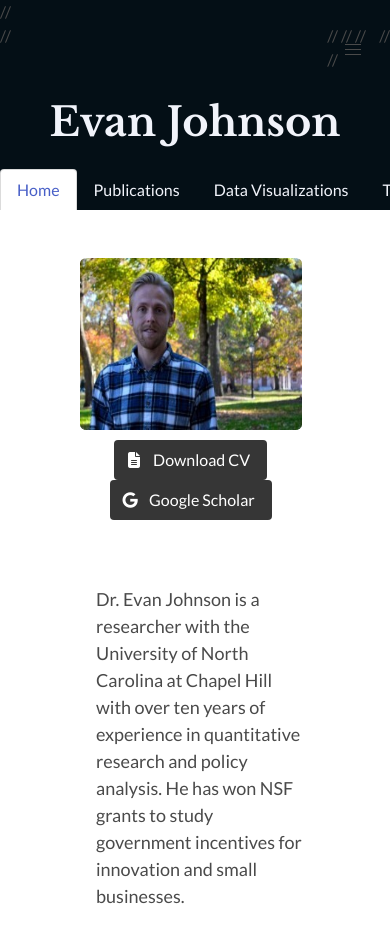
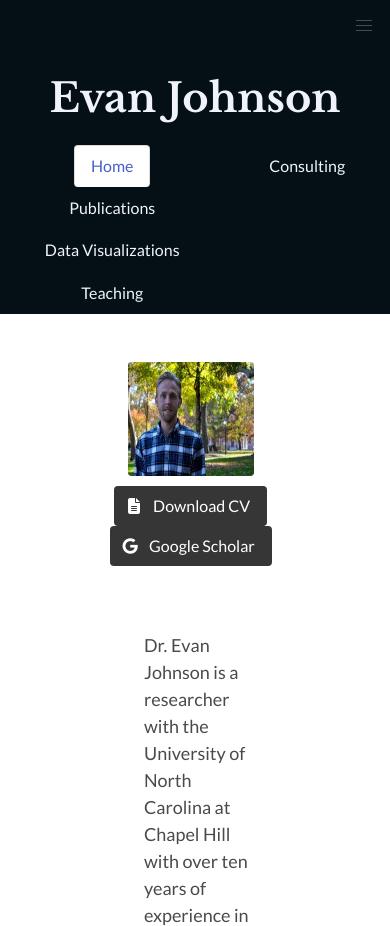
Before and after one commit to eejohnsonllc/academic_page, a website: page index.html in a window 390 px wide. Shown: the top 926 px of the page. Drawn offline with nearby package versions, Linux system fonts and the light colour scheme; no server answers; a web font is replaced by a local one.

Commit message:
first commit

```diff
--- a/css/index.css
+++ b/css/index.css
@@ -8,51 +8,76 @@ body {
     /* font-family: 'Kaisei HarunoUmi', serif; */
     /* font-family: 'Roboto', sans-serif;
      */
-     font-family: 'Lato', sans-serif;
+    font-family: 'Lato', sans-serif;
+}
+
+@media screen and (max-width: 600px) {
+    #nav-tabs {
+        height: 20vh;
+        flex-direction: column;
+        flex-wrap: wrap;
+
     }
 
-#overview{
-    margin-left: 2rem;
-    margin-right: 2rem;
+
+    .tabs.is-boxed a {
+        border-radius: 4px;
+
+    }
+
+
+    #index-intro {
+        margin: 1rem;
+        /* margin-left: 3rem; */
+    }
 }
 
-#index-intro{
+
+#overview {
+    margin-left: 5rem;
+    margin-right:5rem;
+}
+
+#index-intro {
     margin: 2rem;
     margin-left: 3rem;
 }
 
-.tabs a{
-    color: #F1F3FA;;
+.tabs a {
+    color: #F1F3FA;
+    ;
 }
 
-.footer a{
+.footer a {
     color: aliceblue;
 }
 
-.footer a:hover{
+.footer a:hover {
     color: skyblue;
 }
 
-.title{
+.title {
 
-     /* font-family: 'Playfair Display', serif; */
+    /* font-family: 'Playfair Display', serif; */
     font-weight: 600;
     font-family: 'Libre Baskerville', serif;
 }
-.title{
+
+.title {
     font-weight: 600;
     font-size: 2.5rem;
     color: #F1F3FA;
 }
 
-.content .title{
+.content .title {
     color: #3d3d3d;
 }
 
-p{
+p {
     font-weight: 400;
     font-size: large;
 }
+
 li {
 
     border: none;
@@ -61,13 +86,13 @@ li {
     cursor: pointer;
 }
 
-#pubtab li{
+#pubtab li {
     text-align: left;
-    line-height:2rem
+    line-height: 2rem
 }
 
-#pubtab .title{
-    margin-top:1rem;
+#pubtab .title {
+    margin-top: 1rem;
 }
 
 #pubtab a:hover {
@@ -105,5 +130,5 @@ li:hover a:after {
 }
 
 .is-active {
-    color:black
+    color: black
 }
--- a/js/layout.js
+++ b/js/layout.js
@@ -5,13 +5,13 @@ $(document).ready(function () {
   <div class="hero-head">
     <nav class="navbar">
       <div class="container">
-        // <div class="navbar-brand">
-        //   <span class="navbar-burger burger" data-target="navbarMenuHeroB">
-        //     <span></span>
-        //     <span></span>
-        //     <span></span>
-        //   </span>
-        // </div>
+        <div class="navbar-brand">
+          <span class="navbar-burger burger" data-target="navbarMenuHeroB">
+            <span></span>
+            <span></span>
+            <span></span>
+          </span>
+        </div>
         <div id="navbarMenuHeroB" class="navbar-menu">
           <div class="navbar-end">
 
@@ -38,9 +38,9 @@ $(document).ready(function () {
   </div>
 
   <div class="hero-foot">
-    <nav class="tabs is-boxed is-fullwidth">
+    <nav class="tabs is-boxed is-fullwidth" id="moving">
       <div class="container">
-        <ul>
+        <ul id="nav-tabs">
           <li data-tab="1" class="is-active">
             <a>Home</a>
           </li>
@@ -112,6 +112,16 @@ style="padding: 1.5rem 1.5rem 3rem; margin-top: 3rem; background-color: #040F16"
 
   $('body').append($footer)
 
+
+
+  $(".navbar-burger").click(function() {
+
+    // Toggle the "is-active" class on both the "navbar-burger" and the "navbar-menu"
+    $(".navbar-burger").toggleClass("is-active");
+    $(".navbar-menu").toggleClass("is-active");
+
+});
+
 })
 
 
```
